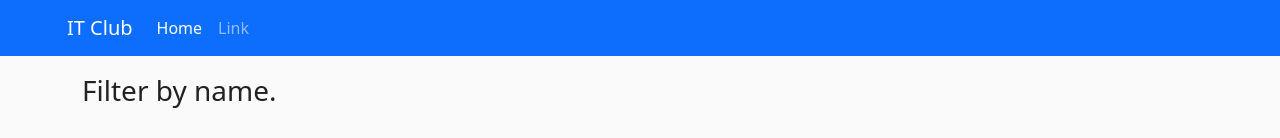
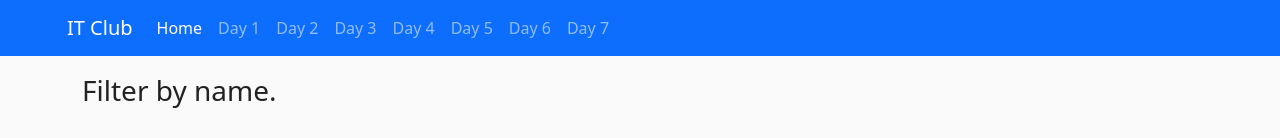
Before and after one commit to IT-Club-Pulchowk/C-is-cute, a Vue app: page / in a window 1280 px wide. Shown: the top 138 px of the page. Built offline with nearby package versions, Linux system fonts and the light colour scheme; no server answers.

Commit message:
Added 'DAY X' links to the navbar

```diff
--- a/src/components/TheHeader.vue
+++ b/src/components/TheHeader.vue
@@ -23,7 +23,25 @@
               <a class="nav-link active" aria-current="page" href="#">Home</a>
             </li>
             <li class="nav-item">
-              <a class="nav-link" href="#">Link</a>
+              <a class="nav-link" href="/?day=1">Day 1</a>
+            </li>
+            <li class="nav-item">
+              <a class="nav-link" href="/?day=2">Day 2</a>
+            </li>
+            <li class="nav-item">
+              <a class="nav-link" href="/?day=3">Day 3</a>
+            </li>
+            <li class="nav-item">
+              <a class="nav-link" href="/?day=4">Day 4</a>
+            </li>
+            <li class="nav-item">
+              <a class="nav-link" href="/?day=5">Day 5</a>
+            </li>
+            <li class="nav-item">
+              <a class="nav-link" href="/?day=6">Day 6</a>
+            </li>
+            <li class="nav-item">
+              <a class="nav-link" href="/?day=7">Day 7</a>
             </li>
           </ul>
         </div>
```
